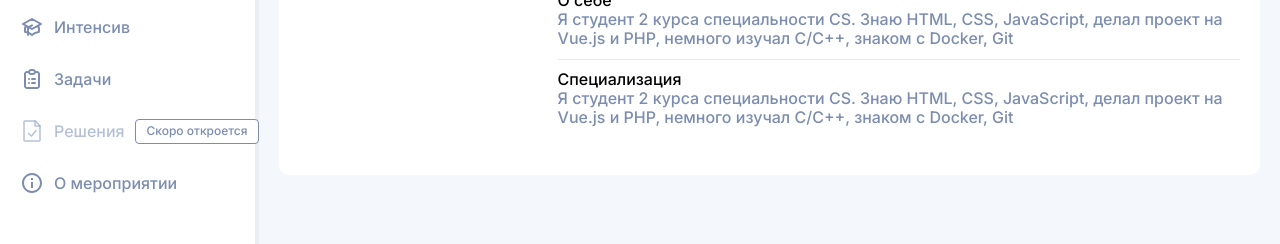
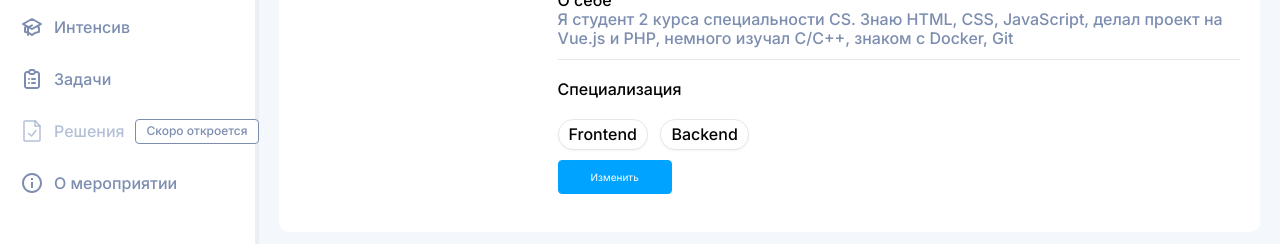
Before and after one commit to FOZERY/letshack-hackanova, a Vue app: page /personal/profile in a window 1280 px wide. Shown: the part 474-718 px from the top of the page. Built offline with nearby package versions, Linux system fonts and the light colour scheme; a web font is replaced by a local one.

Commit message:
feat: add tags in userprofile

```diff
--- /dev/null
+++ b/src/components/AppButton.vue
@@ -0,0 +1,9 @@
+<script setup></script>
+
+<template>
+    <div class="button button__block button__filled cursor-pointer">
+        <slot />
+    </div>
+</template>
+
+<style scoped></style>
--- /dev/null
+++ b/src/components/TagButton.vue
@@ -0,0 +1,42 @@
+<script setup>
+import { ref } from 'vue';
+
+defineEmits(['deleteTagFromUser']);
+
+const props = defineProps({
+    id: { type: Number, default: null },
+    name: { type: String, default: null },
+    isAdded: { type: Boolean, default: false },
+    canDelete: { type: Boolean, default: true },
+});
+</script>
+
+<template>
+    <div
+        class="py-2 px-4 body-text-medium border shadow-sm rounded-3xl transition duration-300 relative"
+    >
+        <svg
+            v-if="isAdded && canDelete"
+            class="absolute -top-3 -right-3 m w-6 h-6 translate-y-0.5 hover:scale-110 cursor-pointer"
+            xmlns="http://www.w3.org/2000/svg"
+            x="0px"
+            y="0px"
+            viewBox="0 0 50 50"
+            @click.self="
+                $emit('deleteTagFromUser', {
+                    id: id,
+                    name: name,
+                    isAdded: isAdded,
+                })
+            "
+        >
+            <path
+                d="M 9.15625 6.3125 L 6.3125 9.15625 L 22.15625 25 L 6.21875 40.96875 L 9.03125 43.78125 L 25 27.84375 L 40.9375 43.78125 L 43.78125 40.9375 L 27.84375 25 L 43.6875 9.15625 L 40.84375 6.3125 L 25 22.15625 Z"
+            ></path>
+        </svg>
+
+        {{ name }}
+    </div>
+</template>
+
+<style scoped></style>
--- a/src/pages/PageUserProfile.vue
+++ b/src/pages/PageUserProfile.vue
@@ -1,4 +1,35 @@
-<script setup></script>
+<script setup>
+import TagButton from '@/components/TagButton.vue';
+import AppButton from '@/components/AppButton.vue';
+
+import { useUserStore } from '@/stores/userStore.js';
+import { useTagStore } from '@/stores/tagStore.js';
+
+import { onMounted, ref } from 'vue';
+
+const userStore = useUserStore();
+const tagStore = useTagStore();
+
+const changingTag = ref(false);
+const value = ref(0);
+
+userStore.fetchUser();
+tagStore.fetchTags();
+
+const addTagToUser = (tag) => {
+    tag.isAdded = true;
+};
+
+const deleteTagFromUser = (tag) => {
+    tag.isAdded = false;
+};
+
+tagStore.tags.forEach((tag) => {
+    if (userStore.user.tags.some((userTag) => tag.id === userTag.id)) {
+        tag.isAdded = true;
+    }
+});
+</script>
 
 <template>
     <div class="account__user">
@@ -98,12 +129,31 @@
                     <!--         Наш код           -->
 
                     <hr />
-                    <p class="body-text-medium mt-4">Специализация</p>
-                    <div class="account-about body-text-medium mb-4">
-                        Я студент 2 курса специальности CS. Знаю HTML, CSS,
-                        JavaScript, делал проект на Vue.js и PHP, немного изучал
-                        C/C++, знаком с Docker, Git
+                    <p class="body-text-medium mt-8">Специализация</p>
+                    <div class="flex mt-8 gap-5">
+                        <TagButton
+                            v-for="tag in tagStore.getAddedTags"
+                            :key="tag.id"
+                            class="bg-white"
+                            :can-delete="changingTag"
+                            v-bind="tag"
+                            @delete-tag-from-user="deleteTagFromUser(tag)"
+                        />
                     </div>
+                    <div v-if="changingTag" class="flex mt-8 gap-5">
+                        <TagButton
+                            v-for="tag in tagStore.getNotAddedTags"
+                            :key="tag.id"
+                            class="bg-white"
+                            v-bind="tag"
+                            @click="addTagToUser(tag)"
+                        />
+                    </div>
+                    <AppButton
+                        class="add-button mt-4"
+                        @click="changingTag = !changingTag"
+                        >Изменить</AppButton
+                    >
                 </div>
             </div>
         </div>
```
